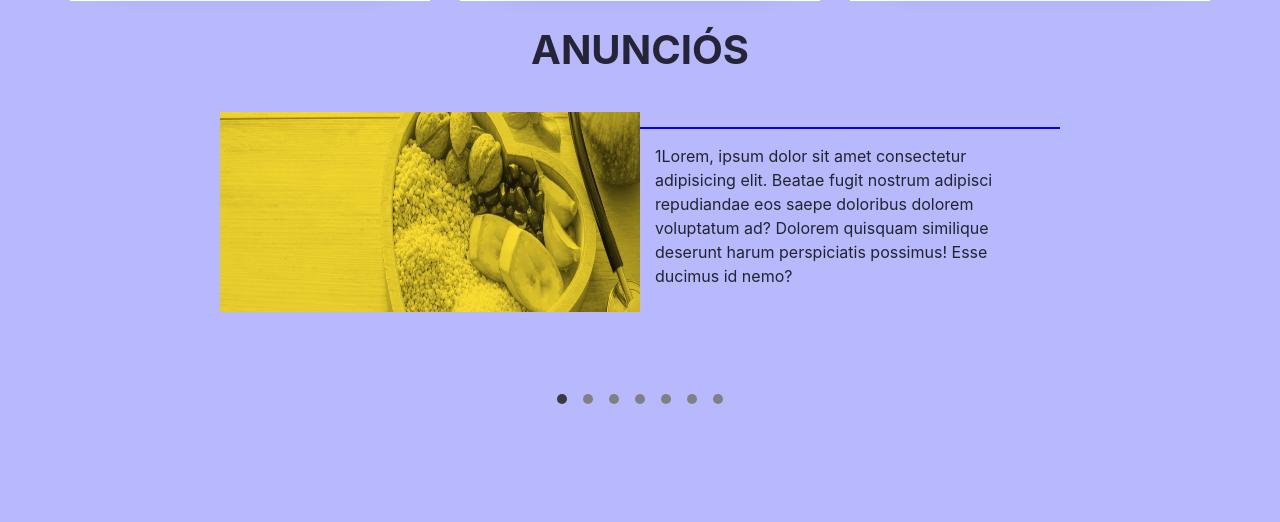
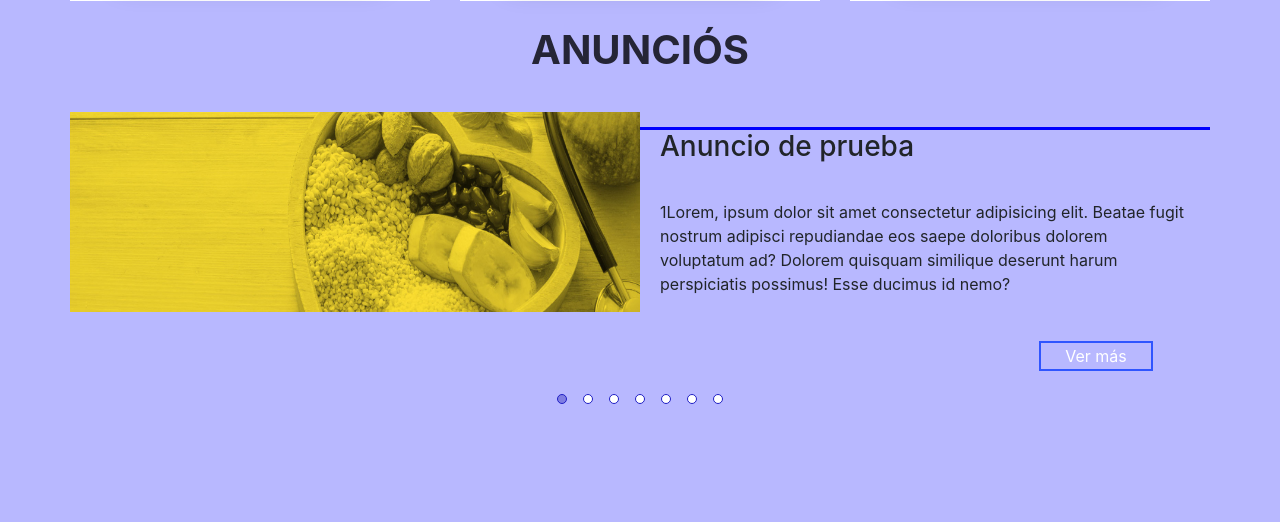
Before and after one commit to jackas779/uniandes, a PHP site: page / in a window 1280 px wide. Shown: the part 1202-1724 px from the top of the page. Run offline with PHP 8.4, Linux system fonts and the light colour scheme.

Commit message:
Se corrige slider de anuncios

```diff
--- a/assets/scss/components/_slider_anuncios.scss
+++ b/assets/scss/components/_slider_anuncios.scss
@@ -11,7 +11,7 @@
 
 .container_slider_anuncios{
     margin: auto;
-    width: 900px;
+    width: 1200px;
     padding: 30px;
     display: flex;
     position: relative;
@@ -19,7 +19,7 @@
     .container_slider_anuncios__content{
         display: flex;
         position: relative;
-        width: 900px;
+        width: 1200px;
         height: 300px;
         justify-content: center;
 
@@ -34,25 +34,38 @@
             .container_items__img{
                 height: 200px;
                 opacity: 0;
+                position: absolute;
+                left: 0;
+                top:0;
+                width: 50%;
 
                 img{
-                    width: 50%;
-                    position: absolute;
-                    left: 0;
-                    top:0;
+                    width: 100%;
                     height: inherit;
                 }
             }
             .container_items__content{
                 opacity: 0;
+                position: absolute;
+                right: 0;
+                top: 5%;
+                width: 50%;
+                height: 95%;
+
+                h3{
+                    padding: 0 20px;
+                    border-top: 3.5px solid blue;
+                }
                 p{
-                    width: 50%;
-                    position: absolute;
-                    right: 0;
-                    top: 15px;
-                    padding: 15px;
-                    display: inline-block;
-                    border-top: 2px solid rgb(0, 0, 255);
+                    padding: 5% 20px;
+                }
+                button{
+                    background-color: transparent;
+                    width: 20%;
+                    border: 2px solid rgb(47, 85, 255);
+                    color: white;
+                    float: right;
+                    margin-right: 10%;
                 }
             }
 
@@ -66,13 +79,14 @@
             input[type="radio"] + label{
                 margin: 8px;
                 display: block;
-                background-color: rgb(128, 128, 128);
+                background-color: rgb(255, 255, 255);
+                border: 0.5px solid rgb(31, 31, 197);
                 width: 10px;
                 height: 10px;
                 border-radius: 100%;
             }
             input[type="radio"]:checked + label{
-                background-color: rgb(59, 58, 58);
+                background-color: rgb(128, 126, 226);
             }
 
         }
--- a/index.html
+++ b/index.html
@@ -159,7 +159,9 @@
           <img src="assets/imagen/gatologin.jpeg" alt="gato">
         </div>
         <div class="container_items__content">
+          <h3>Anuncio de prueba</h3>
           <p>1Lorem, ipsum dolor sit amet consectetur adipisicing elit. Beatae fugit nostrum adipisci repudiandae eos saepe doloribus dolorem voluptatum ad? Dolorem quisquam similique deserunt harum perspiciatis possimus! Esse ducimus id nemo?</p>
+          <button>Ver más</button>
         </div>
       </div>
       <div class="container_slider_anuncios__content__items container_items">
@@ -169,7 +171,9 @@
           <img src="assets/imagen/gatoq.jpg" alt="gato">
         </div>
         <div class="container_items__content">
+          <h3>Anuncio de prueba</h3>
           <p>Lorem, ipsum dolor sit amet consectetur adipisicing elit. Beatae fugit nostrum adipisci repudiandae eos saepe doloribus dolorem voluptatum ad? Dolorem quisquam similique deserunt harum perspiciatis possimus! Esse ducimus id nemo?</p>
+          <button>Ver más</button>
         </div>
       </div>
       <div class="container_slider_anuncios__content__items container_items">
@@ -179,7 +183,9 @@
           <img src="assets/imagen/BannerDestacado_Extension-2021.jpg" alt="gato">
         </div>
         <div class="container_items__content">
+          <h3>Anuncio de prueba</h3>
           <p>2Lorem, ipsum dolor sit amet consectetur adipisicing elit. Beatae fugit nostrum adipisci repudiandae eos saepe doloribus dolorem voluptatum ad? Dolorem quisquam similique deserunt harum perspiciatis possimus! Esse ducimus id nemo?</p>
+          <button>Ver más</button>
         </div>
       </div>
       <div class="container_slider_anuncios__content__items container_items">
@@ -189,7 +195,9 @@
           <img src="assets/imagen/gato.jpg" alt="gato">
         </div>
         <div class="container_items__content">
+          <h3>Anuncio de prueba</h3>
           <p>3Lorem, ipsum dolor sit amet consectetur adipisicing elit. Beatae fugit nostrum adipisci repudiandae eos saepe doloribus dolorem voluptatum ad? Dolorem quisquam similique deserunt harum perspiciatis possimus! Esse ducimus id nemo?</p>
+          <button>Ver más</button>
         </div>
       </div>
       <div class="container_slider_anuncios__content__items container_items">
@@ -199,7 +207,9 @@
           <img src="assets/imagen/Gatoteclado.gif" alt="gato">
         </div>
         <div class="container_items__content">
+          <h3>Anuncio de prueba</h3>
           <p>4Lorem, ipsum dolor sit amet consectetur adipisicing elit. Beatae fugit nostrum adipisci repudiandae eos saepe doloribus dolorem voluptatum ad? Dolorem quisquam similique deserunt harum perspiciatis possimus! Esse ducimus id nemo?</p>
+          <button>Ver más</button>
         </div>
       </div>
       <div class="container_slider_anuncios__content__items container_items">
@@ -209,7 +219,9 @@
           <img src="assets/imagen/cat-typing-2.gif" alt="gato">
         </div>
         <div class="container_items__content">
+          <h3>Anuncio de prueba</h3>
           <p>5Lorem, ipsum dolor sit amet consectetur adipisicing elit. Beatae fugit nostrum adipisci repudiandae eos saepe doloribus dolorem voluptatum ad? Dolorem quisquam similique deserunt harum perspiciatis possimus! Esse ducimus id nemo?</p>
+          <button>Ver más</button>
         </div>
       </div>
       <div class="container_slider_anuncios__content__items container_items">
@@ -219,7 +231,9 @@
           <img src="assets/imagen/admin.jpg" alt="gato">
         </div>
         <div class="container_items__content">
+          <h3>Anuncio de prueba</h3>
           <p>Lorem, ipsum dolor sit amet consectetur adipisicing elit. Beatae fugit nostrum adipisci repudiandae eos saepe doloribus dolorem voluptatum ad? Dolorem quisquam similique deserunt harum perspiciatis possimus! Esse ducimus id nemo?</p>
+          <button>Ver más</button>
         </div>
       </div>
 
```
Also changed, not shown: assets/css/main.css, 1 other file.
